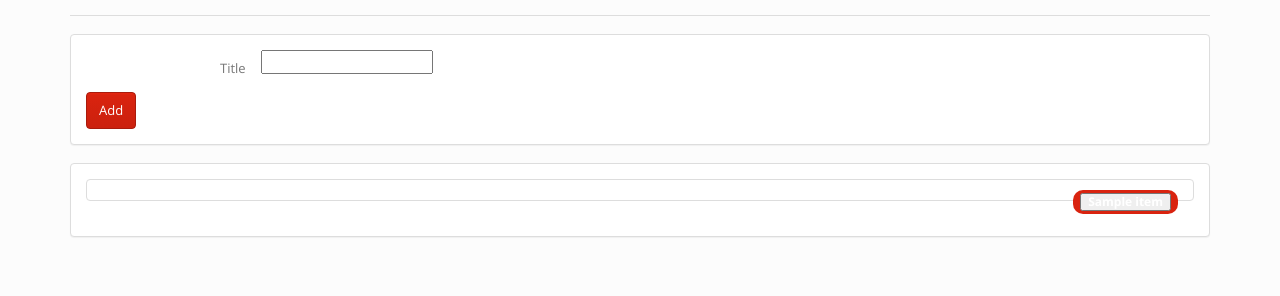
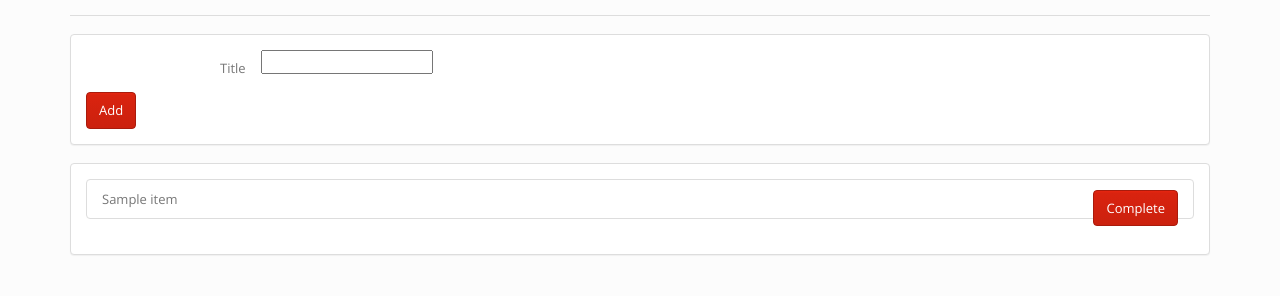
Before and after one commit to ajaymajgaonkar/redmond, a Flask app: template templates/Todo.html in a window 1280 px wide. Shown: the part 189-485 px from the top of the page. Run offline with Flask 2, Linux system fonts and the light colour scheme; the template is opened without the code that fills it: values that come from a table or form of the project are taken from there, most other values are stand-ins (such as "Sample title", 1, 10 or a date in 2020); some libraries are stand-ins or nearby versions.

Commit message:
Test UI fixes to todo.html

```diff
--- a/templates/Todo.html
+++ b/templates/Todo.html
@@ -32,8 +32,8 @@
         <ul class="list-group">
             {% for item in items %}
                 <li class="list-group-item">
-                    <span class="badge"><button type="submit" value="Complete" onclick=deleteItem(this)/></span>
                     {{ item.title }}
+                    <input class="btn btn-primary pull-right" type="submit" value="Complete" onclick=deleteItem(this)></input>
                 </li>
             {% endfor %}
         </ul>
```
